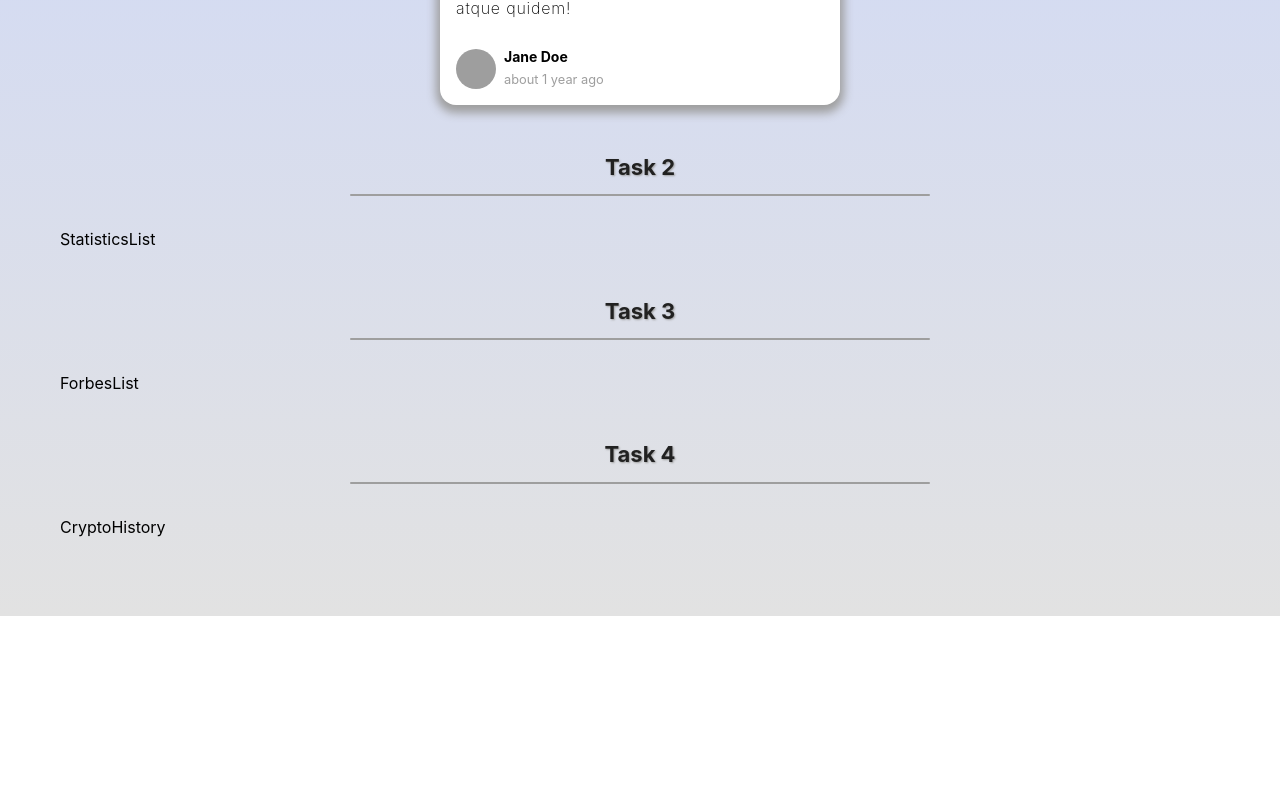
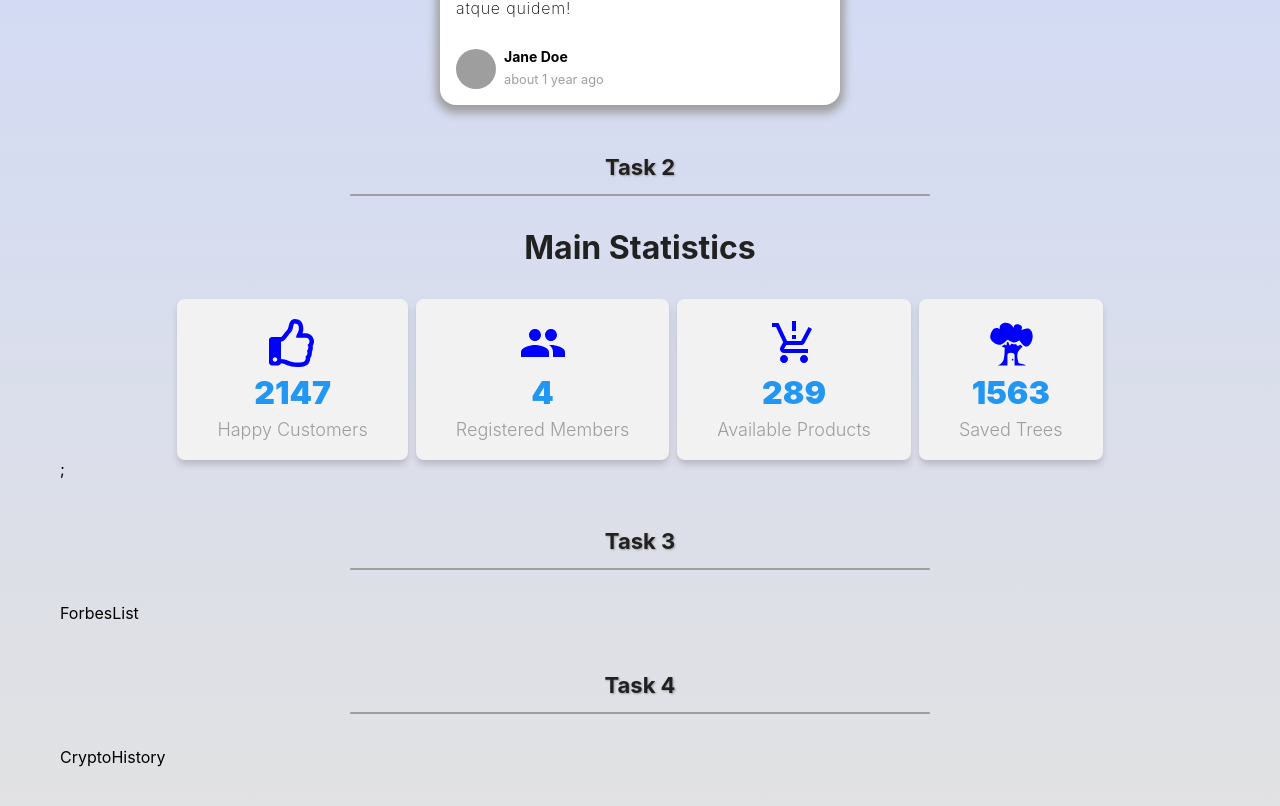
Before and after one commit to TatianaSkl/react-blended-1, a React (Create React App) app: page / in a window 1280 px wide. Shown: the part 560-1366 px from the top of the page. Before the commit the page ends 1176 px from the top, so only its background shows below. Built offline with nearby package versions, Linux system fonts and the light colour scheme; grey boxes are pictures that could not be loaded.

Commit message:
add task2

```diff
--- a/package.json
+++ b/package.json
@@ -6,9 +6,7 @@
   "dependencies": {
     "@emotion/react": "^11.9.0",
     "@emotion/styled": "^11.8.1",
-    "@testing-library/jest-dom": "^5.16.3",
-    "@testing-library/react": "^12.1.4",
-    "@testing-library/user-event": "^13.5.0",
+
     "date-fns": "^2.28.0",
     "modern-normalize": "^1.1.0",
     "react": "^18.0.0",
--- a/src/components/App/App.jsx
+++ b/src/components/App/App.jsx
@@ -9,7 +9,7 @@ import {
 } from 'components';
 
 import article from 'data/article.json';
-
+import data from 'data/data.json';
 export const App = () => {
   return (
     <Section>
@@ -30,7 +30,7 @@ export const App = () => {
         <Heading marginTop="50px" marginBottom="50px" textAlign="center">
           Task 2
         </Heading>
-        <Statistics />
+        <Statistics title="Main Statistics" stats={data} />;
 
         <Heading marginTop="50px" marginBottom="50px" textAlign="center">
           Task 3
--- a/src/components/StatisticItem/StatisticItem.jsx
+++ b/src/components/StatisticItem/StatisticItem.jsx
@@ -1,9 +1,27 @@
+import PropTypes from 'prop-types';
+import { IconContext } from 'react-icons';
 import {
   StatisticBox,
   StatisticText,
   StatisticCounter,
 } from './StatisticItem.styled';
 
-export const StatisticItem = () => {
-  return <div>StatisticBox</div>;
+export const StatisticItem = ({ title, total, icon }) => {
+  return (
+    <StatisticBox>
+      {
+        <IconContext.Provider value={{ color: 'blue', size: '3em' }}>
+          {icon}
+        </IconContext.Provider>
+      }
+      <StatisticCounter>{total}</StatisticCounter>
+
+      <StatisticText>{title}</StatisticText>
+    </StatisticBox>
+  );
 };
+StatisticItem.propTypes = {
+  title: PropTypes.string.isRequired,
+  total: PropTypes.number.isRequired,
+  icon: PropTypes.object.isRequired,
+};
--- a/src/components/Statistics/Statistics.jsx
+++ b/src/components/Statistics/Statistics.jsx
@@ -1,13 +1,34 @@
+import PropTypes from 'prop-types';
 import { StatisticItem } from 'components';
 import { StatisticsList, StatisticTitle } from './Statistics.styled';
 import { FaRegThumbsUp } from 'react-icons/fa';
 import { MdPeople, MdOutlineProductionQuantityLimits } from 'react-icons/md';
 import { GiTreeDoor } from 'react-icons/gi';
-
-export const Statistics = () => {
+const icons = [
+  <FaRegThumbsUp />,
+  <MdPeople />,
+  <MdOutlineProductionQuantityLimits />,
+  <GiTreeDoor />,
+];
+export const Statistics = ({ title, stats }) => {
   return (
     <>
-      <div>StatisticsList</div>
+      {title && <StatisticTitle>{title}</StatisticTitle>}
+      <StatisticsList>
+        {stats.map(({ id, title, total }, index) => (
+          <StatisticItem
+            key={id}
+            title={title}
+            total={total}
+            icon={icons[index]}
+          />
+        ))}
+      </StatisticsList>
     </>
   );
 };
+Statistics.propTypes = {
+  title: PropTypes.string,
+  stats: PropTypes.arrayOf(PropTypes.shape({ id: PropTypes.string.isRequired }))
+    .isRequired,
+};
```
Also changed, not shown: 1 other file (tests, documents, lock files or other folders).
